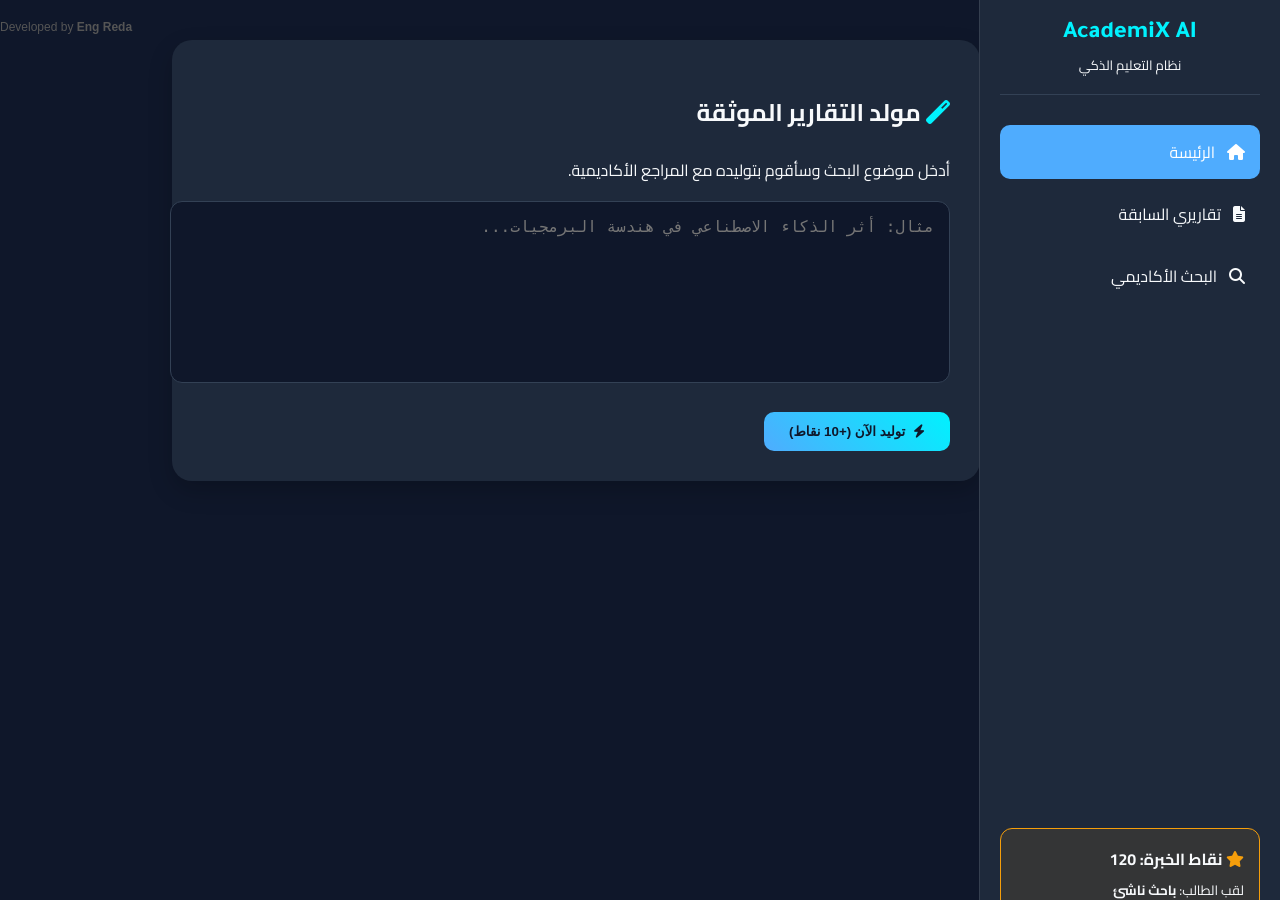
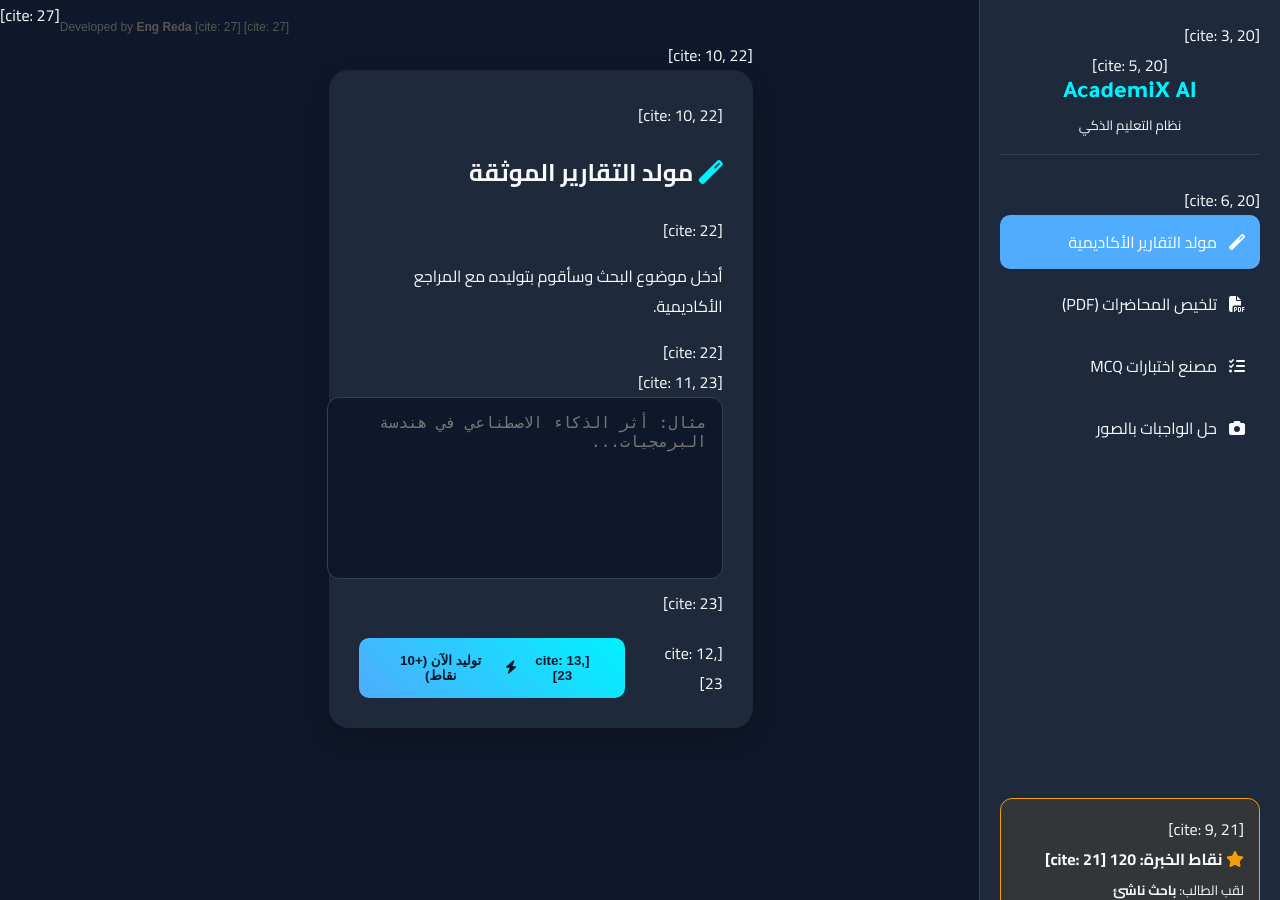
Before and after one commit to rfsox/AcademiX-AI, a Flask app: page / in a window 1280 px wide. Run offline with Flask 3, Linux system fonts and the light colour scheme; some libraries are stand-ins or nearby versions.

Commit message:
Update index.html

```diff
--- a/templates/index.html
+++ b/templates/index.html
@@ -3,73 +3,147 @@
 <head>
     <meta charset="UTF-8">
     <meta name="viewport" content="width=device-width, initial-scale=1.0">
-    <title>AcademiX Pro | المنصة الأكاديمية الشاملة</title>
+    <title>AcademiX Pro | المنصة الأكاديمية الشاملة</title> [cite: 18, 19]
 
     <link href="https://fonts.googleapis.com/css2?family=Cairo:wght@400;700&family=Tajawal:wght@300;500;800&display=swap" rel="stylesheet">
     <link rel="stylesheet" href="https://cdnjs.cloudflare.com/ajax/libs/font-awesome/6.4.0/css/all.min.css">
-
-    <link rel="stylesheet" href="/static/style.css">
+    <link rel="stylesheet" href="/static/style.css"> [cite: 1, 19]
 
     <script src="https://cdn.jsdelivr.net/npm/marked/marked.min.js"></script>
-    <script src="https://cdnjs.cloudflare.com/ajax/libs/html2pdf.js/0.10.1/html2pdf.bundle.min.js"></script>
+    <script src="https://cdnjs.cloudflare.com/ajax/libs/html2pdf.js/0.10.1/html2pdf.bundle.min.js"></script> [cite: 19]
 </head>
 <body>
 
-    <aside class="sidebar">
-        <div class="logo-area">
+    <aside class="sidebar"> [cite: 3, 20]
+        <div class="logo-area"> [cite: 5, 20]
             <h2>AcademiX AI</h2>
             <small>نظام التعليم الذكي</small>
         </div>
-        <nav class="nav-menu">
-            <div class="nav-item active"><i class="fas fa-home"></i> الرئيسة</div>
-            <div class="nav-item"><i class="fas fa-file-alt"></i> تقاريري السابقة</div>
-            <div class="nav-item"><i class="fas fa-search"></i> البحث الأكاديمي</div>
+        <nav class="nav-menu"> [cite: 6, 20]
+            <div class="nav-item active" onclick="showSection('reportSection')">
+                <i class="fas fa-magic"></i> مولد التقارير الأكاديمية
+            </div>
+            <div class="nav-item" onclick="showSection('pdfSection')">
+                <i class="fas fa-file-pdf"></i> تلخيص المحاضرات (PDF)
+            </div>
+            <div class="nav-item" onclick="showSection('mcqSection')">
+                <i class="fas fa-tasks"></i> مصنع اختبارات MCQ
+            </div>
+            <div class="nav-item" onclick="showSection('imageSection')">
+                <i class="fas fa-camera"></i> حل الواجبات بالصور
+            </div>
         </nav>
 
-        <div class="stats-card">
+        <div class="stats-card"> [cite: 9, 21]
             <p style="margin:0; font-weight:bold;">
-                <i class="fas fa-star" style="color:#f59e0b"></i> نقاط الخبرة: <span id="userPoints">120</span>
+                <i class="fas fa-star" style="color:#f59e0b"></i> نقاط الخبرة: <span id="userPoints">120</span> [cite: 21]
             </p>
             <small>لقب الطالب: <b>باحث ناشئ</b></small>
         </div>
     </aside>
 
-    <main class="main-content">
-        <div class="glass-card">
-            <h2><i class="fas fa-magic" style="color: #00f2fe"></i> مولد التقارير الموثقة</h2>
-            <p>أدخل موضوع البحث وسأقوم بتوليده مع المراجع الأكاديمية.</p>
+    <main class="main-content"> [cite: 10, 22]
 
-            <div class="input-area">
-                <textarea id="promptInput" placeholder="مثال: أثر الذكاء الاصطناعي في هندسة البرمجيات..."></textarea>
-            </div>
+        <div id="reportSection" class="section-container">
+            <div class="glass-card"> [cite: 10, 22]
+                <h2><i class="fas fa-magic" style="color: #00f2fe"></i> مولد التقارير الموثقة</h2> [cite: 22]
+                <p>أدخل موضوع البحث وسأقوم بتوليده مع المراجع الأكاديمية.</p> [cite: 22]
 
-            <div class="action-btns">
-                <button class="btn btn-primary" onclick="generateReport()">
-                    <i class="fas fa-bolt"></i> توليد الآن (+10 نقاط)
-                </button>
-                <button id="pdfBtn" class="btn btn-outline" style="display:none;" onclick="exportToPDF()">
-                    <i class="fas fa-file-pdf"></i> تصدير PDF
-                </button>
-            </div>
+                <div class="input-area"> [cite: 11, 23]
+                    <textarea id="promptInput" placeholder="مثال: أثر الذكاء الاصطناعي في هندسة البرمجيات..."></textarea> [cite: 23]
+                </div>
 
-            <div id="loader" style="display:none; margin-top:20px; text-align:center;">
-                <i class="fas fa-spinner fa-spin"></i> جاري البحث في المصادر الأكاديمية...
+                <div class="action-btns"> [cite: 12, 23]
+                    <button class="btn btn-primary" onclick="generateReport()"> [cite: 13, 23]
+                        <i class="fas fa-bolt"></i> توليد الآن (+10 نقاط)
+                    </button>
+                    <button id="pdfBtn" class="btn btn-outline" style="display:none;" onclick="exportToPDF()"> [cite: 14, 24]
+                        <i class="fas fa-file-pdf"></i> تصدير PDF
+                    </button>
+                </div>
             </div>
         </div>
 
-        <div id="reportWrapper">
+        <div id="pdfSection" class="section-container" style="display:none;">
+            <div class="glass-card">
+                <h2><i class="fas fa-file-upload" style="color: #4facfe"></i> تلخيص ملفات PDF</h2>
+                <p>ارفع ملف المحاضرة وسيقوم الذكاء الاصطناعي بتلخيصه في نقاط ذكية.</p>
+                <div class="input-area" style="border: 2px dashed #334155; padding: 40px; text-align: center; border-radius: 12px;">
+                    <input type="file" id="pdfUpload" accept=".pdf" style="display: none;">
+                    <label for="pdfUpload" style="cursor: pointer;">
+                        <i class="fas fa-cloud-upload-alt fa-3x" style="color: #4facfe; margin-bottom: 15px;"></i>
+                        <p>اضغط هنا لاختيار ملف PDF</p>
+                    </label>
+                </div>
+                <div class="action-btns">
+                    <button class="btn btn-primary" disabled>
+                        <i class="fas fa-align-left"></i> ابدأ التلخيص (قريباً)
+                    </button>
+                </div>
+            </div>
+        </div>
+
+        <div id="mcqSection" class="section-container" style="display:none;">
+            <div class="glass-card">
+                <h2><i class="fas fa-graduation-cap" style="color: #f59e0b"></i> مصنع اختبارات MCQ</h2>
+                <p>اكتب موضوعاً وسأحول لك المفاهيم الأساسية إلى أسئلة اختبار.</p>
+                <div class="input-area">
+                    <textarea id="mcqInput" placeholder="مثال: أساسيات لغة بايثون..."></textarea>
+                </div>
+                <div class="action-btns">
+                    <button class="btn btn-primary" disabled>
+                        <i class="fas fa-vial"></i> توليد الأسئلة
+                    </button>
+                </div>
+            </div>
+        </div>
+
+        <div id="imageSection" class="section-container" style="display:none;">
+            <div class="glass-card">
+                <h2><i class="fas fa-camera" style="color: #10b981"></i> حل الواجبات بالصور</h2>
+                <p>صور السؤال الصعب وسأقوم بشرح الحل لك خطوة بخطوة.</p>
+                <div class="input-area" style="border: 2px dashed #334155; padding: 40px; text-align: center; border-radius: 12px;">
+                    <i class="fas fa-image fa-3x" style="color: #10b981; margin-bottom: 15px;"></i>
+                    <p>هذه الميزة ستتوفر بعد ربط كاميرا الهاتف</p>
+                </div>
+            </div>
+        </div>
+
+        <div id="loader" style="display:none; margin-top:20px; text-align:center;"> [cite: 25]
+            <i class="fas fa-spinner fa-spin"></i> جاري التحليل والمعالجة الأكاديمية... [cite: 25]
+        </div>
+
+        <div id="reportWrapper"> [cite: 16, 26]
             <div id="outputContent"></div>
-            <div class="citation-box" id="citationArea">
-                <strong><i class="fas fa-book"></i> المراجع الموثقة:</strong>
+            <div class="citation-box" id="citationArea"> [cite: 15, 26]
+                <strong><i class="fas fa-book"></i> المراجع الموثقة:</strong> [cite: 26]
                 <div id="citations"></div>
             </div>
         </div>
     </main>
 
-    <p style="text-align: center; color: #555; font-size: 12px; margin: 20px 0; font-family: sans-serif;">
-        Developed by <strong>Eng Reda</strong>
+    <p style="text-align: center; color: #555; font-size: 12px; margin: 20px 0; font-family: sans-serif;"> [cite: 27]
+        Developed by <strong>Eng Reda</strong> [cite: 27]
     </p>
 
-    <script src="/static/script.js"></script>
+    <script src="/static/script.js"></script> [cite: 27]
+
+    <script>
+        // وظيفة التنقل بين الميزات بدون تحديث الصفحة
+        function showSection(sectionId) {
+            // إخفاء جميع الأقسام
+            document.querySelectorAll('.section-container').forEach(sec => sec.style.display = 'none');
+            // إزالة حالة النشاط من القائمة
+            document.querySelectorAll('.nav-item').forEach(item => item.classList.remove('active'));
+
+            // إظهار القسم المختار
+            document.getElementById(sectionId).style.display = 'block';
+            // تفعيل العنصر في القائمة
+            event.currentTarget.classList.add('active');
+
+            // إخفاء نتائج البحث السابقة عند التنقل لترتيب الواجهة
+            document.getElementById('reportWrapper').style.display = 'none';
+        }
+    </script>
 </body>
 </html>
```
